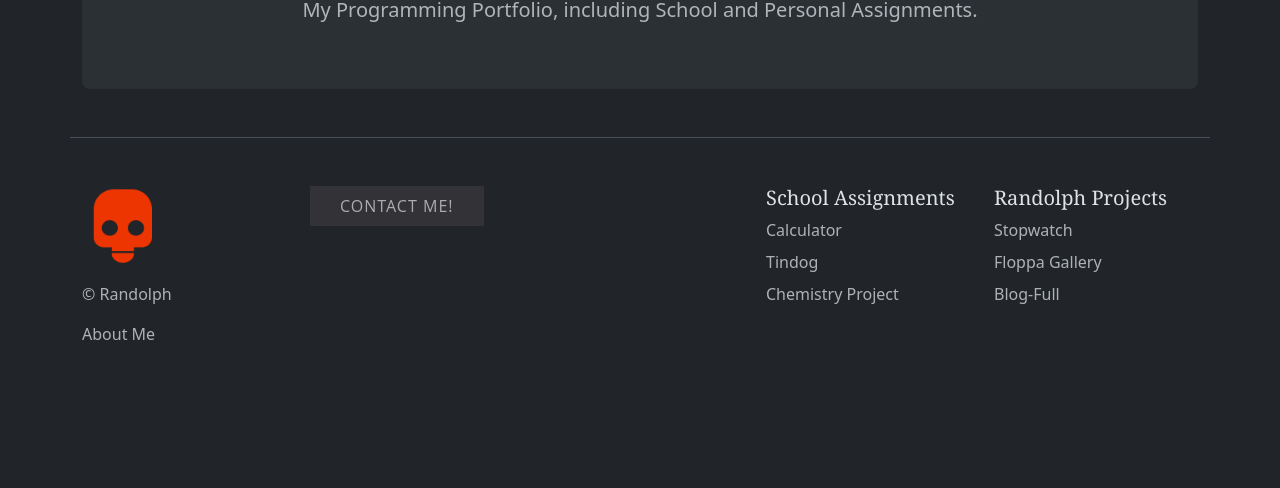
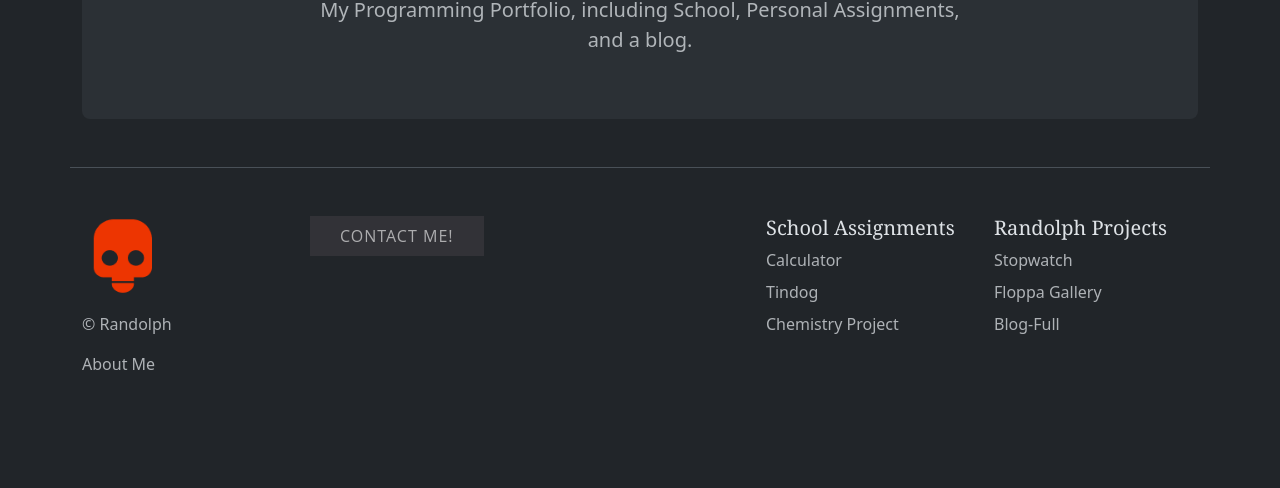
Before and after one commit to voyddful/Portfolio, a plain HTML site: page index.html in a window 1280 px wide. Shown: the part 349-837 px from the top of the page. Before the commit the page ends 807 px from the top, so only its background shows below. Drawn offline with nearby package versions, Linux system fonts and the light colour scheme.

Commit message:
another test

```diff
--- a/index.html
+++ b/index.html
@@ -65,7 +65,7 @@
           <img class="bi me-2" id="main-logo" width="120em" height="120em" src="images/LD+R Michael's Slim Jim@2x.png">
           <h1 class="text-body-emphasis">Voydd-Folio</h1>
           <p class="col-lg-8 mx-auto fs-5 text-muted" id="main-logo-text">
-            My Programming Portfolio, including School and Personal Assignments.
+            My Programming Portfolio, including School, Personal Assignments, and a blog.
           </p>
 
         </div>
```
